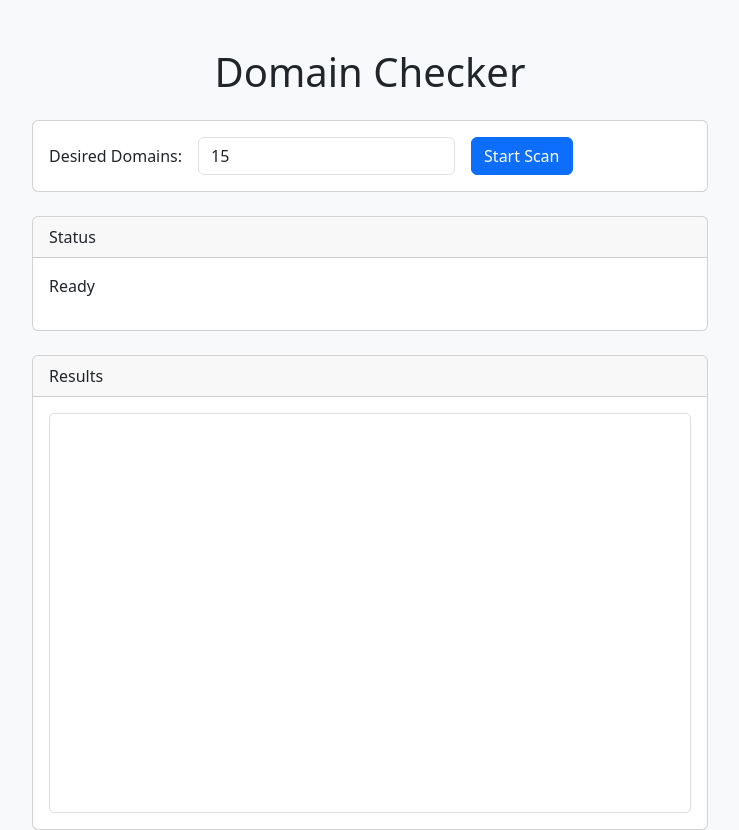
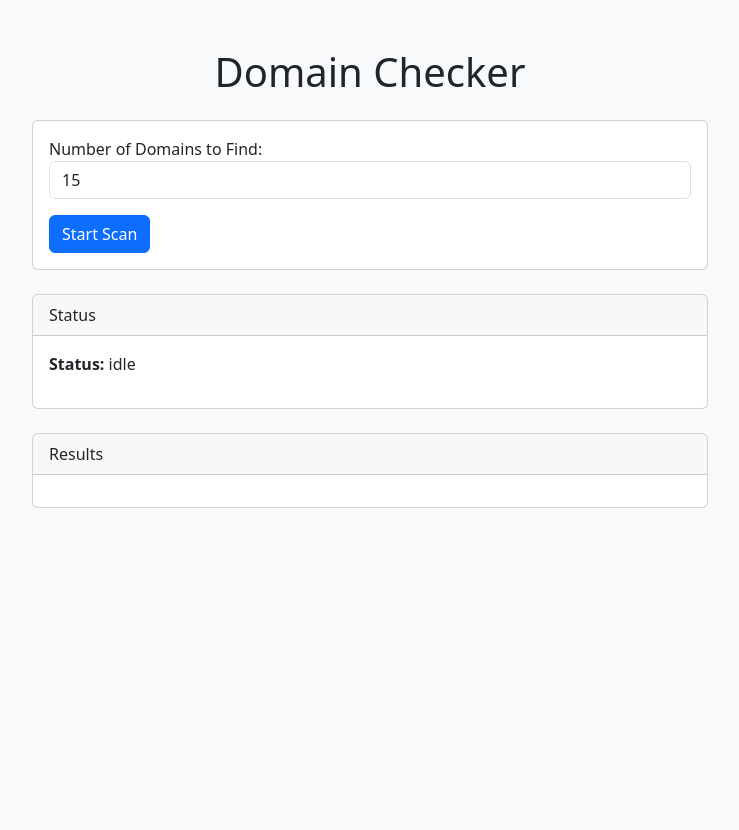
Before and after one commit to wov27/domain_cheker, a Flask app: page / in a window 1280 px wide. Shown: the whole page, without its empty margins (270-1009 px from the left). After the commit the page ends 508 px from the top, so only its background shows below. Run offline with Flask 3, Linux system fonts and the light colour scheme; data that the repository does not hold is empty.

Commit message:
fix: Correctly handle domain count and improve scan logic

```diff
--- a/app.py
+++ b/app.py
@@ -20,7 +20,12 @@ app = Flask(__name__)
 task_state = {
     "status": "idle",  # "idle", "running", "done", "error"
     "progress_message": "",
-    "results": []
+    "results": [],
+    "stats": {
+        "scraped": 0,
+        "available": 0,
+        "clean": 0
+    }
 }
 
 def run_checker_task(target_domain_count):
@@ -73,12 +78,14 @@ def run_checker_task(target_domain_count):
         # --- Stage 1: Scrape domains ---
         task_state["progress_message"] = "Step 1/5: Scraping domains from expireddomains.net..."
         scraped_domains = checker.get_expired_domains(expired_domains_url, session_cookies)
+        task_state["stats"]["scraped"] = len(scraped_domains)
         if not scraped_domains:
             raise Exception("Failed to scrape any domains.")
 
         # --- Stage 2: Check WHOIS ---
         task_state["progress_message"] = "Step 2/5: Checking domain availability via WHOIS..."
         available_domains = checker.check_domains_availability(scraped_domains)
+        task_state["stats"]["available"] = len(available_domains)
         if not available_domains:
             raise Exception("No available domains found after WHOIS check.")
 
@@ -86,7 +93,7 @@ def run_checker_task(target_domain_count):
         checker.reanalyze_domains_vt_v3(available_domains, api_key, lambda msg: task_state.update({"progress_message": f"Step 3/5: {msg}"}))
 
         # --- Stage 4: Wait ---
-        wait_minutes = 20
+        wait_minutes = 3
         for i in range(wait_minutes * 60, 0, -1):
             task_state["progress_message"] = f"Step 4/5: Waiting for VirusTotal to re-scan... Time left: {i//60}m {i%60}s"
             time.sleep(1)
@@ -94,6 +101,7 @@ def run_checker_task(target_domain_count):
         # --- Stage 5: Final Check ---
         target_counts = {'info': target_domain_count//3, 'top': target_domain_count//3, 'xyz': target_domain_count - 2*(target_domain_count//3)}
         final_domains = checker.get_clean_domains_vt_v3(available_domains, api_key, target_counts, lambda msg: task_state.update({"progress_message": f"Step 5/5: {msg}"}))
+        task_state["stats"]["clean"] = len(final_domains)
 
         task_state["results"] = final_domains
         task_state["status"] = "done"
@@ -124,7 +132,12 @@ def run_task():
 
     target_count = int(request.form.get('domain_count', 15))
 
-    task_state = {"status": "running", "progress_message": "Task starting...", "results": []}
+    task_state = {
+        "status": "running",
+        "progress_message": "Task starting...",
+        "results": [],
+        "stats": {"scraped": 0, "available": 0, "clean": 0}
+    }
 
     thread = threading.Thread(target=run_checker_task, args=(target_count,))
     thread.daemon = True
--- a/templates/index.html
+++ b/templates/index.html
@@ -32,18 +32,12 @@
         <h1 class="text-center mb-4">Domain Checker</h1>
         <div class="card">
             <div class="card-body">
-                <form id="run-form" action="/run" method="POST">
-                    <div class="row g-3 align-items-center">
-                        <div class="col-auto">
-                            <label for="domain_count" class="col-form-label">Desired Domains:</label>
-                        </div>
-                        <div class="col-auto">
-                            <input type="number" id="domain_count" name="domain_count" class="form-control" value="15" min="3">
-                        </div>
-                        <div class="col">
-                            <button type="submit" id="run-button" class="btn btn-primary">Start Scan</button>
-                        </div>
+                <form id="run-form" action="/run" method="post">
+                    <div class="form-group mb-3">
+                        <label for="domain_count">Number of Domains to Find:</label>
+                        <input type="number" class="form-control" id="domain_count" name="domain_count" value="15" min="3" step="3">
                     </div>
+                    <button id="run-button" type="submit" class="btn btn-primary">Start Scan</button>
                 </form>
             </div>
         </div>
@@ -53,7 +47,10 @@
                 Status
             </div>
             <div class="card-body">
-                <p id="status-message">Ready</p>
+                <div id="status-container">
+                    <p><strong>Status:</strong> <span id="status-text">idle</span></p>
+                    <p id="progress-message-container" style="display: none;"><strong>Progress:</strong> <span id="progress-text"></span></p>
+                </div>
             </div>
         </div>
 
@@ -62,7 +59,15 @@
                 Results
             </div>
             <div class="card-body">
-                <div id="results-box" class="results-box"></div>
+                <div id="results-container" style="display: none;">
+                    <h3>Results</h3>
+                    <div id="stats-summary" style="margin-bottom: 15px;">
+                        <!-- Statistics will be inserted here -->
+                    </div>
+                    <ul id="results-list">
+                        <!-- Results will be populated here -->
+                    </ul>
+                </div>
                 <button id="copy-button" class="btn btn-secondary mt-2" style="display: none;">Copy to Clipboard</button>
             </div>
         </div>
@@ -71,54 +76,66 @@
     <script>
         const runForm = document.getElementById('run-form');
         const runButton = document.getElementById('run-button');
-        const statusMessage = document.getElementById('status-message');
-        const resultsBox = document.getElementById('results-box');
+        const statusContainer = document.getElementById('status-container');
+        const statusText = document.getElementById('status-text');
+        const progressContainer = document.getElementById('progress-message-container');
+        const progressText = document.getElementById('progress-text');
+        const resultsContainer = document.getElementById('results-container');
+        const resultsList = document.getElementById('results-list');
         const copyButton = document.getElementById('copy-button');
+        const statsSummary = document.getElementById('stats-summary');
 
         function updateStatus() {
             fetch('/status')
                 .then(response => response.json())
                 .then(data => {
-                    // Update status message
+                    statusText.textContent = data.status;
+
                     if (data.status === 'running') {
-                        statusMessage.innerHTML = `<div class="spinner-border text-primary me-2" role="status"></div> ${data.progress_message}`;
+                        progressContainer.style.display = 'block';
+                        progressText.textContent = data.progress_message;
+                        resultsContainer.style.display = 'none';
                         runButton.disabled = true;
-                        runButton.innerHTML = 'Scan in Progress...';
-                    } else if (data.status === 'done') {
-                        statusMessage.textContent = 'Scan Complete!';
+                    } else {
+                        progressContainer.style.display = 'none';
                         runButton.disabled = false;
-                        runButton.innerHTML = 'Start Scan';
-                    } else if (data.status === 'error') {
-                        statusMessage.innerHTML = `<span class="text-danger">Error:</span> ${data.progress_message}`;
-                        runButton.disabled = false;
-                        runButton.innerHTML = 'Start Scan';
-                    } else {
-                        statusMessage.textContent = 'Ready';
-                        runButton.disabled = false;
-                        runButton.innerHTML = 'Start Scan';
                     }
 
-                    // Update results
-                    resultsBox.innerHTML = '';
-                    if (data.results && data.results.length > 0) {
-                        data.results.forEach(domain => {
-                            const div = document.createElement('div');
-                            div.textContent = domain;
-                            resultsBox.appendChild(div);
-                        });
-                        copyButton.style.display = 'block';
-                    } else {
-                         copyButton.style.display = 'none';
+                    if (data.status === 'done' || data.status === 'error') {
+                        resultsContainer.style.display = 'block';
+                        resultsList.innerHTML = '';
+                        statsSummary.innerHTML = '';
+
+                        if(data.status === 'done') {
+                            statsSummary.innerHTML = `
+                                <p><strong>Scraped from expireddomains.net:</strong> ${data.stats.scraped} domains</p>
+                                <p><strong>Found available (WHOIS):</strong> ${data.stats.available} domains</p>
+                                <p><strong>Passed VirusTotal check:</strong> ${data.stats.clean} domains</p>
+                            `;
+                            if (data.results.length > 0) {
+                                data.results.forEach(domain => {
+                                    const li = document.createElement('li');
+                                    li.textContent = domain;
+                                    resultsList.appendChild(li);
+                                });
+                            } else {
+                                resultsList.innerHTML = '<li>No domains passed all checks.</li>';
+                            }
+                        }
+
+                        if (data.status === 'error') {
+                             statsSummary.innerHTML = `<p style="color: red;">${data.progress_message}</p>`;
+                        }
                     }
                 })
                 .catch(error => {
-                    statusMessage.textContent = 'Error fetching status.';
+                    statusText.textContent = 'Error fetching status.';
                     console.error('Error:', error);
                 });
         }
 
         copyButton.addEventListener('click', () => {
-            const textToCopy = Array.from(resultsBox.children).map(child => child.textContent).join('\\n');
+            const textToCopy = Array.from(resultsList.children).map(child => child.textContent).join('\\n');
             navigator.clipboard.writeText(textToCopy).then(() => {
                 alert('Results copied to clipboard!');
             }, (err) => {
```
Also changed, not shown: checker.py (+41 -7 lines).
